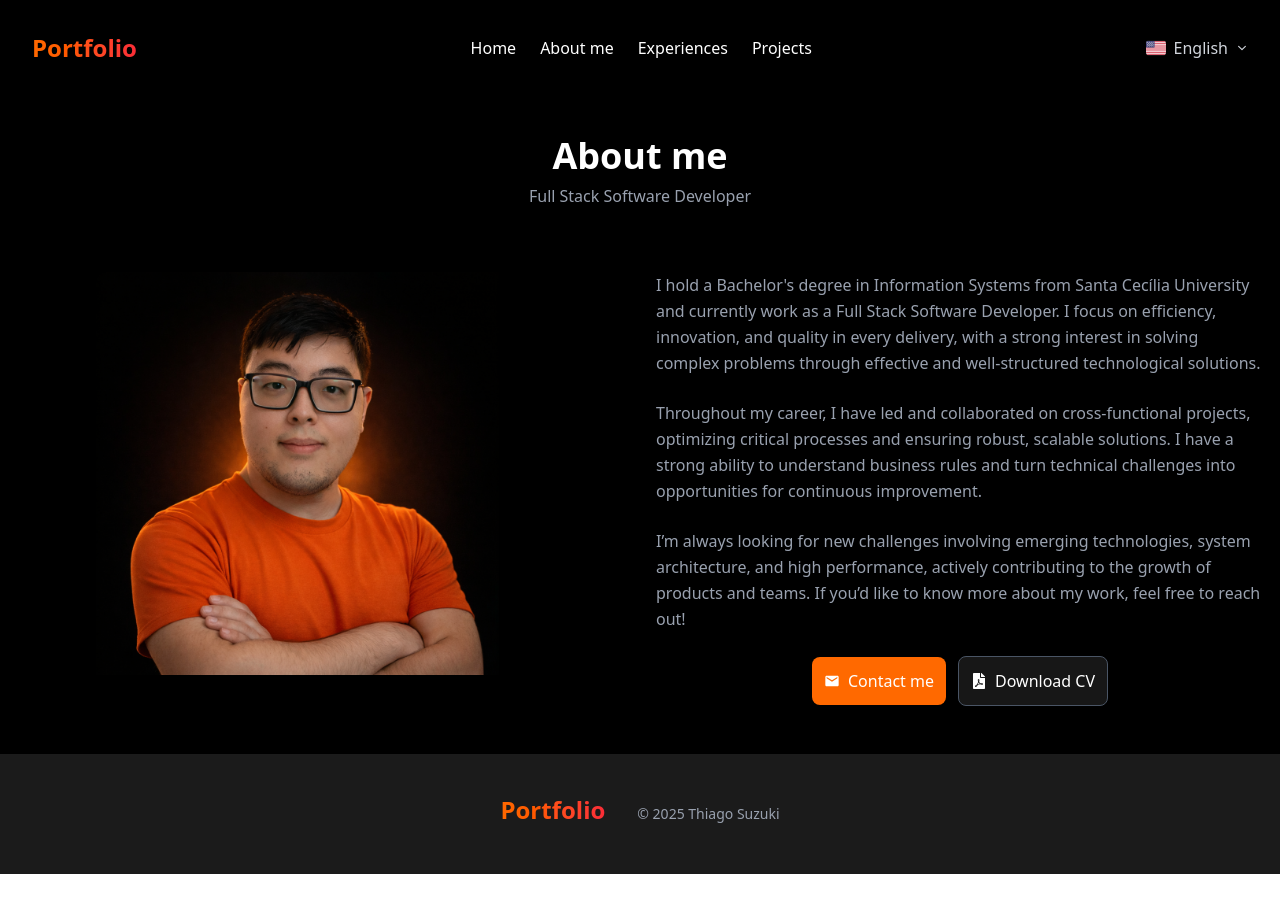
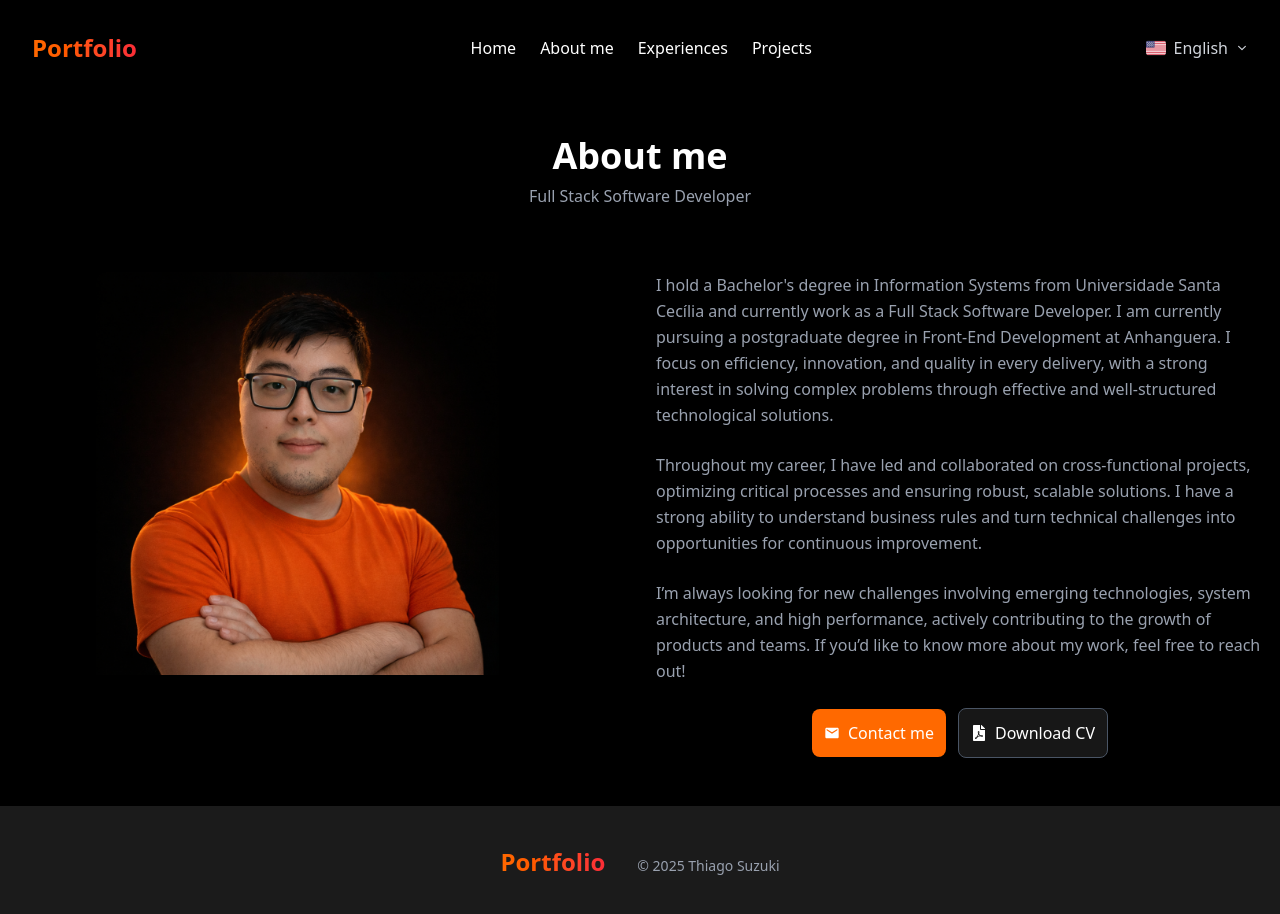
Before and after one commit to thiago-suzuki/next-portfolio-suzuki, a Next.js app: page /en/about in a window 1280 px wide. Shown: the top 914 px of the page. Before the commit the page ends 874 px from the top, so only its background shows below. Built offline with nearby package versions, Linux system fonts and the light colour scheme.

Commit message:
fix: update about and curriculum

```diff
--- a/src/data/user.ts
+++ b/src/data/user.ts
@@ -379,9 +379,9 @@ export const metadatasUser: MetadatasUser[] = [
 
 export const paragraphsAboutUser: ParagraphsAboutUser = {
   one: {
-    "pt-br": "Sou graduado em Bacharelado em Sistemas de Informação pela Universidade Santa Cecília e atualmente atuo como Desenvolvedor de Software Full Stack. Tenho como foco a eficiência, a inovação e a qualidade em cada entrega, com forte interesse na resolução de problemas complexos por meio de soluções tecnológicas eficazes e bem estruturadas.",
-    "es": "Soy licenciado en Sistemas de Información por la Universidad Santa Cecília y actualmente trabajo como Desarrollador de Software Full Stack. Me enfoco en la eficiencia, la innovación y la calidad en cada entrega, con un fuerte interés en la resolución de problemas complejos mediante soluciones tecnológicas eficaces y bien estructuradas.",
-    "en": "I hold a Bachelor's degree in Information Systems from Santa Cecília University and currently work as a Full Stack Software Developer. I focus on efficiency, innovation, and quality in every delivery, with a strong interest in solving complex problems through effective and well-structured technological solutions."
+    "pt-br": "Sou graduado em Bacharelado em Sistemas de Informação pela Universidade Santa Cecília e atualmente atuo como Desenvolvedor de Software Full Stack. Atualmente, estou cursando pós-graduação em Front-End pela Anhanguera. Tenho como foco a eficiência, a inovação e a qualidade em cada entrega, com forte interesse na resolução de problemas complexos por meio de soluções tecnológicas eficazes e bem estruturadas.",
+    "es": "Soy graduado en Licenciatura en Sistemas de Información por la Universidade Santa Cecília y actualmente trabajo como Desarrollador de Software Full Stack. Actualmente estoy cursando un posgrado en Front-End en Anhanguera. Me enfoco en la eficiencia, la innovación y la calidad en cada entrega, con un fuerte interés en resolver problemas complejos mediante soluciones tecnológicas eficaces y bien estructuradas.",
+    "en": "I hold a Bachelor's degree in Information Systems from Universidade Santa Cecília and currently work as a Full Stack Software Developer. I am currently pursuing a postgraduate degree in Front-End Development at Anhanguera. I focus on efficiency, innovation, and quality in every delivery, with a strong interest in solving complex problems through effective and well-structured technological solutions."
   },
   two: {
     "pt-br": "Ao longo da minha trajetória, liderei e colaborei em projetos multifuncionais, otimizando processos críticos e garantindo soluções robustas e escaláveis. Tenho facilidade em compreender regras de negócio e transformar desafios técnicos em oportunidades de melhoria contínua.",
```
Also changed, not shown: 1 other file (tests, documents, lock files or other folders).
